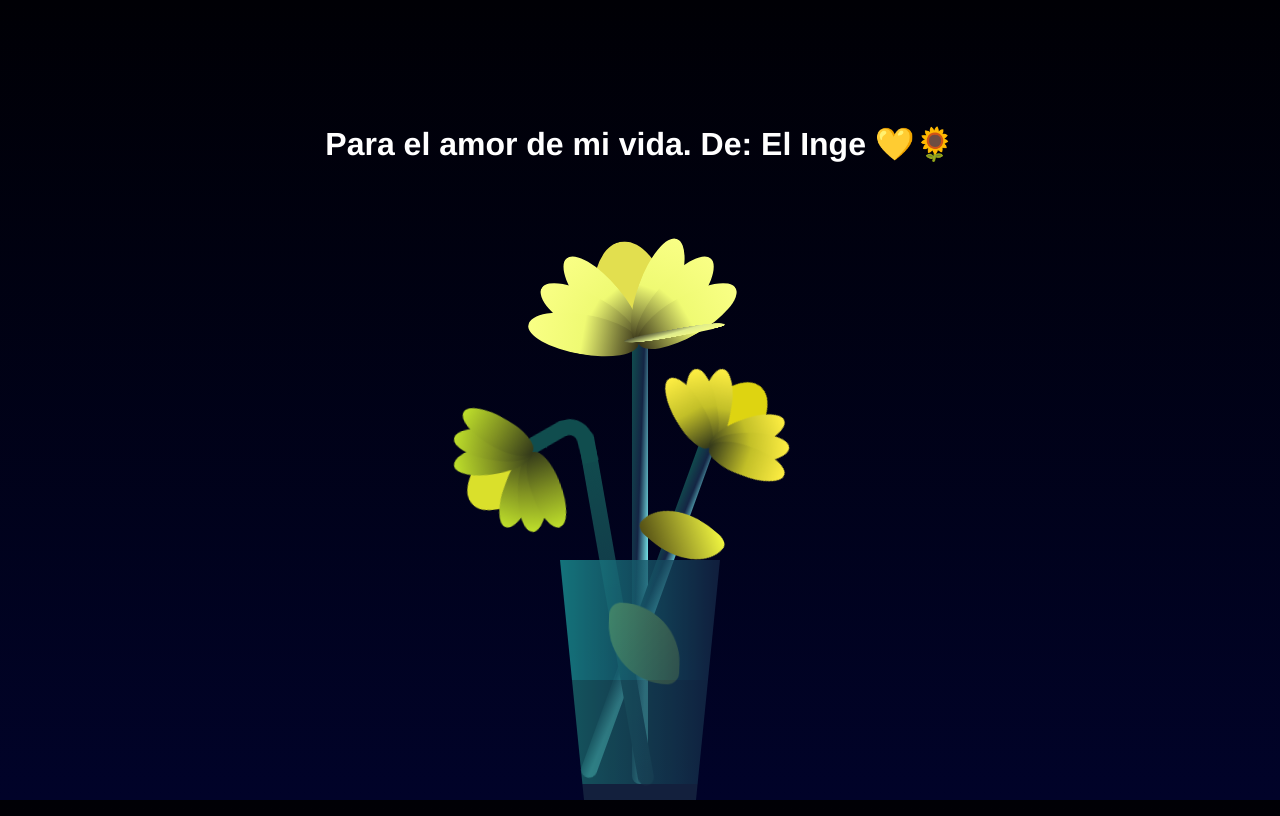
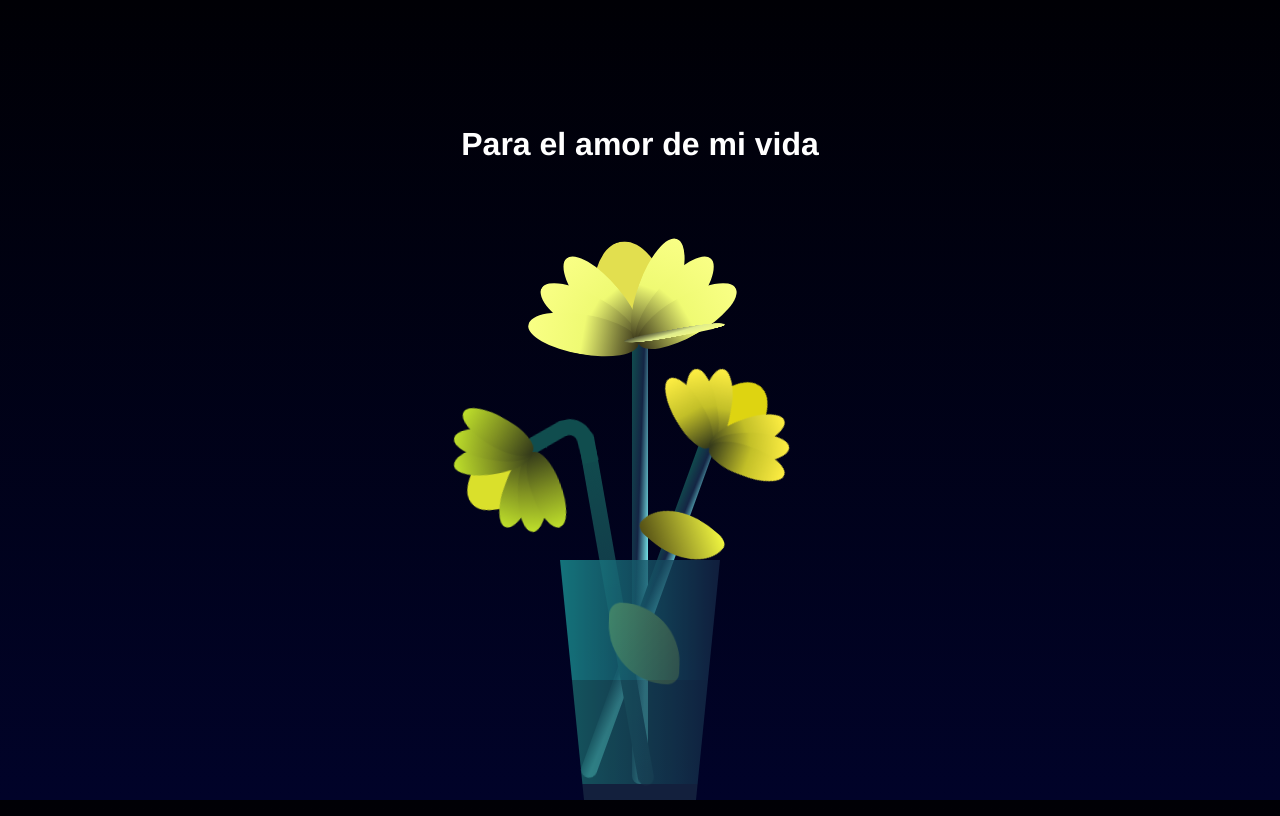
Before and after one commit to hmanriquer/flowers, a plain HTML site: page index.html in a window 1280 px wide. Drawn offline with Linux system fonts and the light colour scheme.

Commit message:
changed title

```diff
--- a/index.html
+++ b/index.html
@@ -10,7 +10,7 @@
   </head>
 
   <body class="not-loaded">
-    <h1>Para el amor de mi vida. De: El Inge 💛🌻</h1>
+    <h1>Para el amor de mi vida</h1>
     <!-- <h2>De: El Inge 👑</h2> -->
     <div class="flower">
       <div class="f-wrapper">
```
